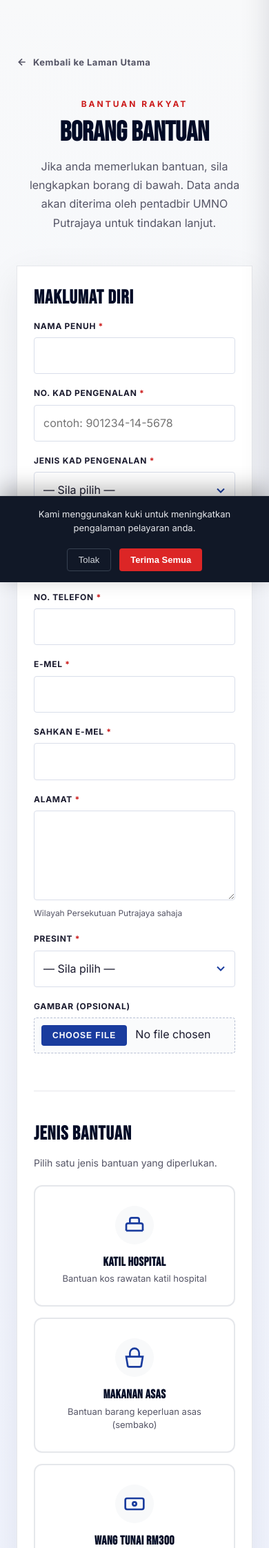
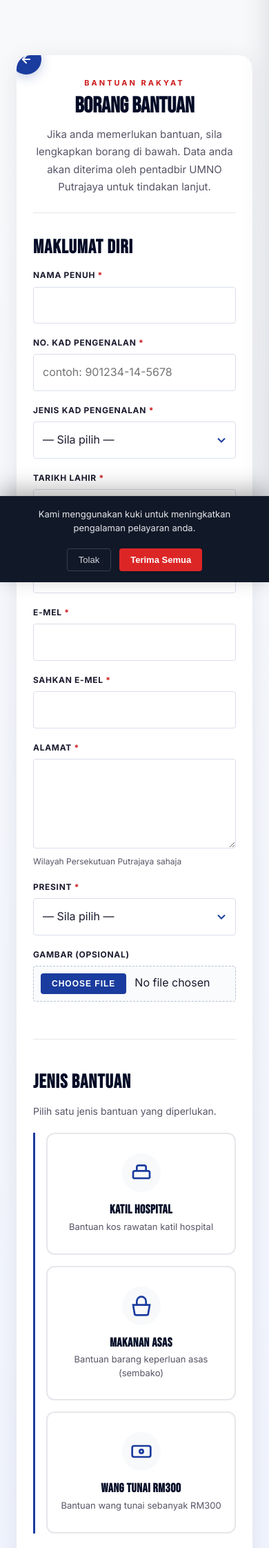
Before and after one commit to Jackm4ss/campaign_umno, a Laravel app: page /bantuan in a window 390 px wide. Shown: the top 2244 px of the page at 69% size. Run offline with Laravel 12, Linux system fonts and the light colour scheme; style sheets or scripts are compiled from the project's sources; some web fonts are replaced.

Commit message:
Align /bantuan header divider with form sections and center copy
Inset the header hr, strip nested public-form border behind it, and center the card header text. Refresh AGENTS.md architecture notes.

```diff
--- a/resources/css/public/sections/bantuan.css
+++ b/resources/css/public/sections/bantuan.css
@@ -6,54 +6,95 @@
 .bantuan-container {
     max-width: 760px;
 }
-.bantuan-back {
-    display: inline-flex;
+/* Card wrap — white card that holds header + form */
+.bantuan-card-wrap {
+    position: relative;
+    background: var(--bg);
+    border-radius: 20px;
+    box-shadow: 0 4px 32px rgba(2,11,38,0.08);
+    margin-bottom: 80px;
+    overflow: hidden;
+}
+
+/* Circle back button — inside card, top-left corner */
+.bantuan-card-back {
+    position: absolute;
+    top: 16px;
+    left: 16px;
+    width: 44px;
+    height: 44px;
+    border-radius: 50%;
+    background: var(--blue);
+    color: #fff;
+    display: flex;
     align-items: center;
-    gap: 8px;
-    font-size: 13px;
-    font-weight: 700;
-    color: var(--text-muted);
-    letter-spacing: 0.5px;
-    margin-bottom: 40px;
-    transition: color 0.2s;
+    justify-content: center;
+    z-index: 10;
+    box-shadow: 0 4px 16px rgba(26,60,158,0.25);
+    transition: background 0.2s ease, transform 0.2s ease;
+    text-decoration: none;
 }
-.bantuan-back:hover {
-    color: var(--blue);
+.bantuan-card-back:hover {
+    background: var(--blue-dark);
+    transform: scale(1.08);
 }
-.bantuan-header {
+
+/* Header inside card — padding-left enough to clear the circle button */
+.bantuan-card-header {
+    padding: 28px 48px 28px;
     text-align: center;
-    margin-bottom: 48px;
 }
-.bantuan-header .section-label {
-    display: block;
-    margin-bottom: 12px;
+.bantuan-card-header .bantuan-intro {
+    margin-left: auto;
+    margin-right: auto;
+}
+/* Header <hr> only — inset to match form content (section dividers) */
+.bantuan-card-wrap > hr {
+    border: none;
+    border-top: 1px solid var(--border);
+    margin: 0 48px;
+}
+.bantuan-card-header .section-label {
+    display: flex;
+    justify-content: center;
+    margin-bottom: 8px;
     color: var(--red);
-    font-size: 12px;
+    font-size: 11px;
     font-weight: 700;
     letter-spacing: 3px;
     text-transform: uppercase;
 }
 .bantuan-title {
-    font-size: clamp(40px, 6vw, 64px);
+    font-size: clamp(32px, 5vw, 52px);
     line-height: 1;
-    margin-bottom: 16px;
+    margin-bottom: 12px;
     color: var(--blue-deep);
 }
 .bantuan-intro {
-    font-size: 16px;
+    font-size: 15px;
     color: var(--text-muted);
     max-width: 540px;
-    margin: 0 auto;
     line-height: 1.7;
+    margin: 0;
 }
 
-/* Form card */
-.bantuan-form {
-    padding: 48px;
-    margin-bottom: 80px;
+/*
+ * Form sits inside the white card. Strip .public-form chrome (border/shadow)
+ * so its full-width top border does not show behind the inset header <hr>.
+ * Specificity must beat home.css `.public-form` (loaded after this file).
+ */
+.bantuan-card-wrap .bantuan-form.public-form {
+    padding: 40px 48px 48px;
+    margin-bottom: 0;
+    border: none;
+    box-shadow: none;
+    background: transparent;
 }
 @media (max-width: 768px) {
-    .bantuan-form { padding: 28px 24px; margin-bottom: 60px; }
+    .bantuan-card-header { padding: 32px 24px 24px; }
+    .bantuan-card-wrap > hr { margin: 0 24px; }
+    .bantuan-card-wrap .bantuan-form.public-form { padding: 28px 24px 36px; }
+    .bantuan-card-back { top: -16px; left: -8px; }
 }
 
 /* Form sections */
@@ -218,12 +259,16 @@
 }
 
 /* Conditional fields */
+.aid-section-body {
+    border-left: 3px solid var(--blue);
+    padding-left: 16px;
+    margin-top: 16px;
+}
 .aid-conditional {
     margin-top: 28px;
     padding: 24px;
     background: var(--bg2);
     border-radius: 8px;
-    border-left: 3px solid var(--blue);
 }
 
 /* Terms checkbox */
--- a/resources/views/public/bantuan.blade.php
+++ b/resources/views/public/bantuan.blade.php
@@ -3,16 +3,21 @@
 @section('content')
 <section class="bantuan-page section-pad">
     <div class="container bantuan-container">
-        <a href="{{ route('home') }}" class="bantuan-back">
-            <svg width="16" height="16" viewBox="0 0 24 24" fill="none" stroke="currentColor" stroke-width="2.5"><path d="M19 12H5M12 19l-7-7 7-7"/></svg>
-            Kembali ke Laman Utama
+        <div class="bantuan-card-wrap">
+
+            {{-- Circle back button at top-left corner of card --}}
+            <a href="{{ route('home') }}" class="bantuan-card-back" title="Kembali ke Laman Utama">
+                <svg width="18" height="18" viewBox="0 0 24 24" fill="none" stroke="currentColor" stroke-width="2.5" stroke-linecap="round" stroke-linejoin="round"><path d="M19 12H5M12 19l-7-7 7-7"/></svg>
             </a>
 
-        <div class="bantuan-header fade-up">
+            {{-- Header inside card --}}
+            <div class="bantuan-card-header">
                 <span class="section-label">Bantuan Rakyat</span>
                 <h1 class="section-title bantuan-title">BORANG BANTUAN</h1>
                 <p class="bantuan-intro">Jika anda memerlukan bantuan, sila lengkapkan borang di bawah. Data anda akan diterima oleh pentadbir UMNO Putrajaya untuk tindakan lanjut.</p>
             </div>
+
+            <hr>
 
         <form id="bantuan-form" class="public-form bantuan-form" action="{{ route('members.store') }}" method="post" enctype="multipart/form-data" novalidate>
             @csrf
@@ -42,7 +47,7 @@
                     </div>
                     <div class="field">
                         <label for="birth_date">Tarikh Lahir</label>
-                        <input id="birth_date" name="birth_date" type="date" required>
+                        <input id="birth_date" name="birth_date" type="text" placeholder="Pilih tarikh lahir" autocomplete="off" required>
                     </div>
                 </div>
                 <div class="form-row">
@@ -87,6 +92,7 @@
             <div class="bantuan-section">
                 <h3 class="bantuan-section-title">Jenis Bantuan</h3>
                 <p class="bantuan-section-desc">Pilih satu jenis bantuan yang diperlukan.</p>
+                <div class="aid-section-body">
                     <div class="aid-options">
                     <label class="aid-option" data-aid="katil_hospital">
                         <input type="radio" name="aid_types[]" value="katil_hospital" class="aid-radio">
@@ -150,6 +156,7 @@
                         </div>
                     </div>
                 </div>
+                </div>{{-- .aid-section-body --}}
             </div>
 
             {{-- Section 3: Verification --}}
@@ -171,6 +178,8 @@
             <button class="btn btn-red btn-lg bantuan-submit" type="submit">Hantar Borang Bantuan &rarr;</button>
             <div id="form-feedback" class="form-feedback" role="status"></div>
         </form>
+
+        </div>{{-- .bantuan-card-wrap --}}
 
         {{-- Success state (hidden, shown by JS) --}}
         <div class="bantuan-success" id="bantuan-success" hidden>
@@ -199,3 +208,31 @@
     </div>
 </div>
 @endsection
+
+@push('head')
+<link rel="stylesheet" href="https://cdn.jsdelivr.net/npm/flatpickr/dist/flatpickr.min.css">
+@endpush
+
+@push('scripts')
+<script src="https://cdn.jsdelivr.net/npm/flatpickr"></script>
+<script>
+document.addEventListener('DOMContentLoaded', function () {
+    flatpickr('#birth_date', {
+        dateFormat: 'Y-m-d',
+        altInput: true,
+        altFormat: 'j F Y',
+        maxDate: 'today',
+        locale: {
+            months: {
+                shorthand: ['Jan','Feb','Mac','Apr','Mei','Jun','Jul','Ogo','Sep','Okt','Nov','Dis'],
+                longhand: ['Januari','Februari','Mac','April','Mei','Jun','Julai','Ogos','September','Oktober','November','Disember']
+            },
+            weekdays: {
+                shorthand: ['Ahd','Isn','Sel','Rab','Kha','Jum','Sab'],
+                longhand: ['Ahad','Isnin','Selasa','Rabu','Khamis','Jumaat','Sabtu']
+            }
+        }
+    });
+});
+</script>
+@endpush
```
Also changed, not shown: AGENTS.md (+64 -40 lines). Lines whose indentation alone changed are shown as unchanged.
